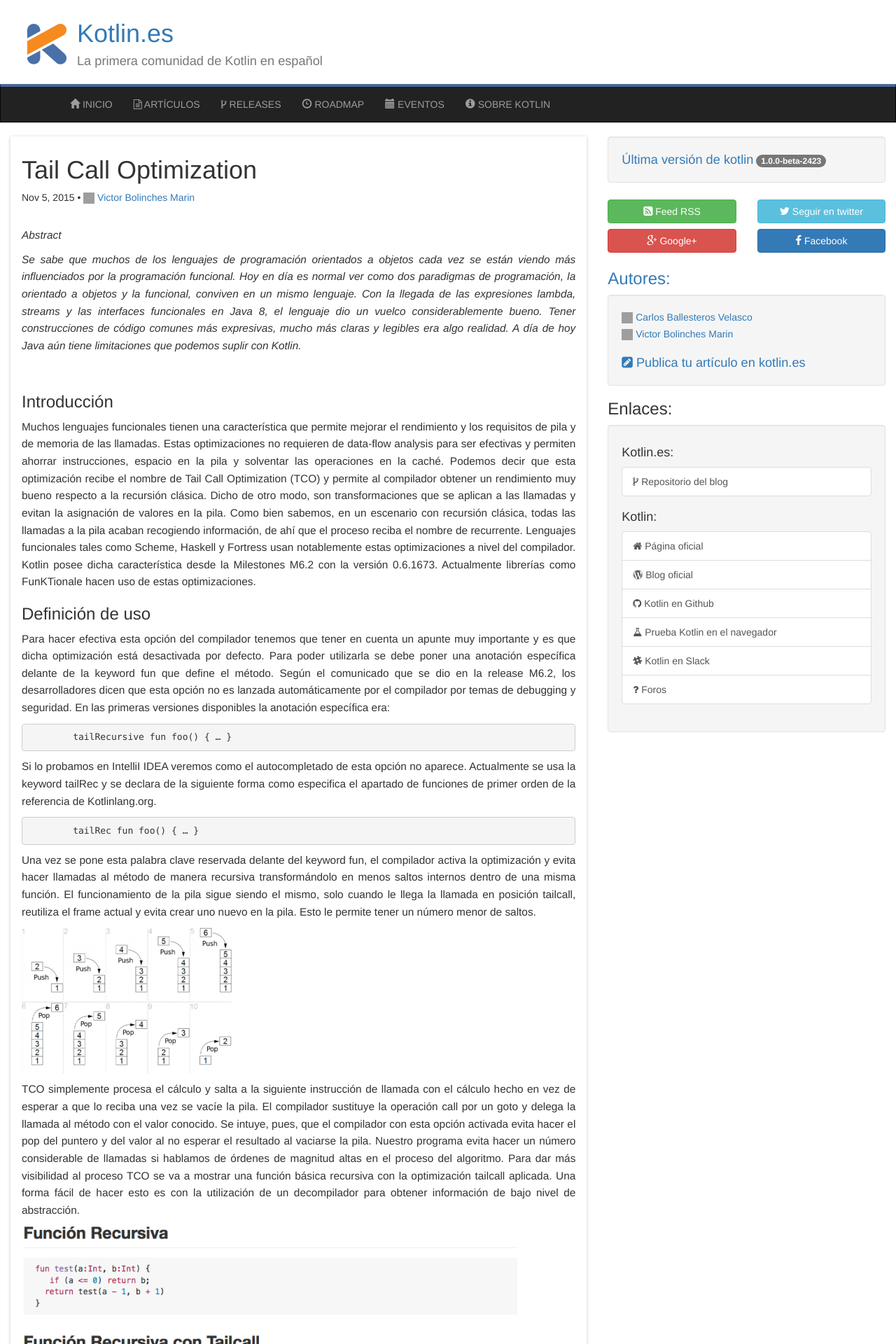
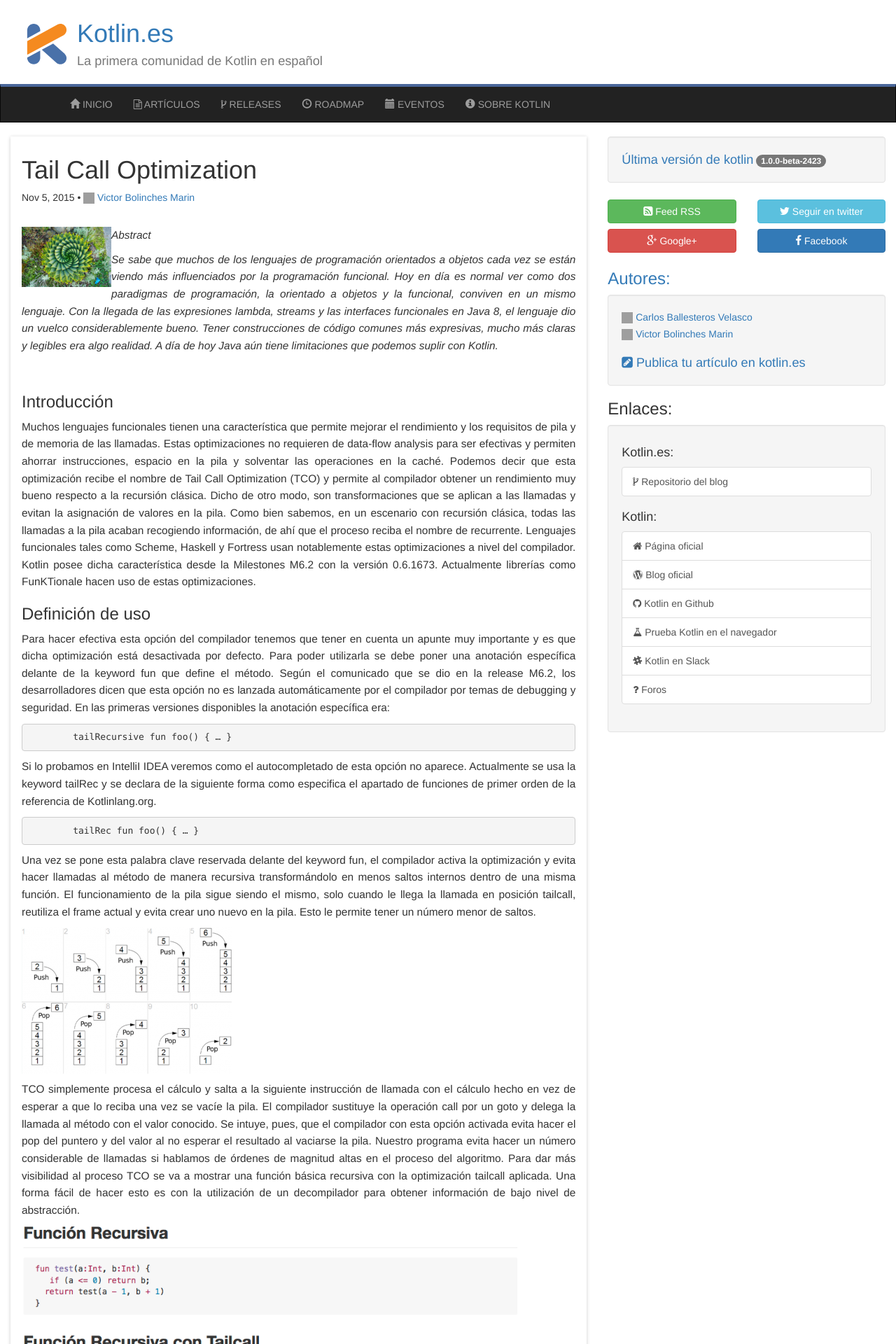
Before and after one commit to kotlin-es/kotlin.es, a Jekyll site: the page built from _posts/articles/2015-11-05-tail-call-optimization.markdown, in a window 1280 px wide. Shown: the top 1920 px of the page at 70% size. Built offline with Jekyll 4.4.1, drawn with Linux system fonts in a browser that asks for light colours; comment, search, counter and statistics services are not loaded; grey boxes are pictures that could not be loaded.

Commit message:
add icon post tail call

```diff
--- a/_posts/articles/2015-11-05-tail-call-optimization.markdown
+++ b/_posts/articles/2015-11-05-tail-call-optimization.markdown
@@ -5,6 +5,7 @@
 category: articulos
 tags: recursive, tail, call, optimization
 author: vicboma1
+icon: /images/icons/tailcall.jpg
 permalink: /2015/11/tail-call-optimization/
 ---
 
```
Also changed, not shown: images/icons/tailcall.jpg (added).
